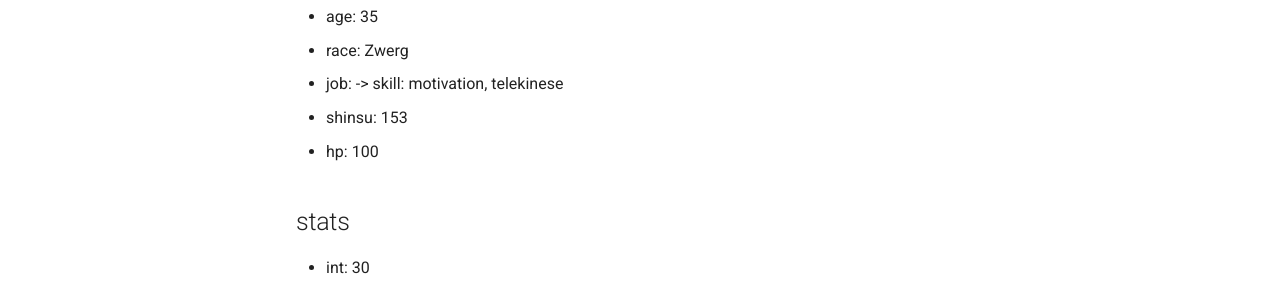
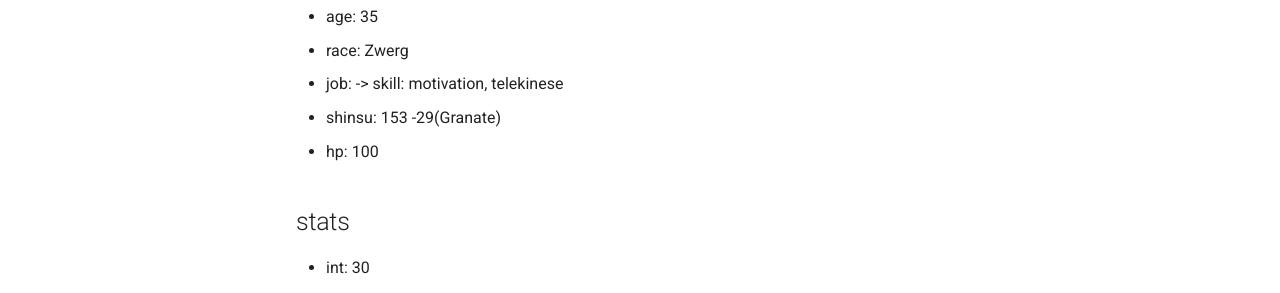
Before and after one commit to mkdocs-pnp/avalon, an MkDocs documentation site: the page built from docs/character/shaggy.md, in a window 1280 px wide and 900 px high. Shown: the part 335-628 px from the top of the window. Built offline with MkDocs 1.6.1 and Material for MkDocs 9.7.7, drawn with Linux system fonts in a browser that asks for light colours.

Commit message:
Update shaggy.md

```diff
--- a/docs/character/shaggy.md
+++ b/docs/character/shaggy.md
@@ -8,7 +8,7 @@
 * age: 35
 * race: Zwerg
 * job: -> skill: motivation, telekinese
-* shinsu: 153
+* shinsu: 153 -29(Granate)
 * hp: 100
 
 ## stats
```
